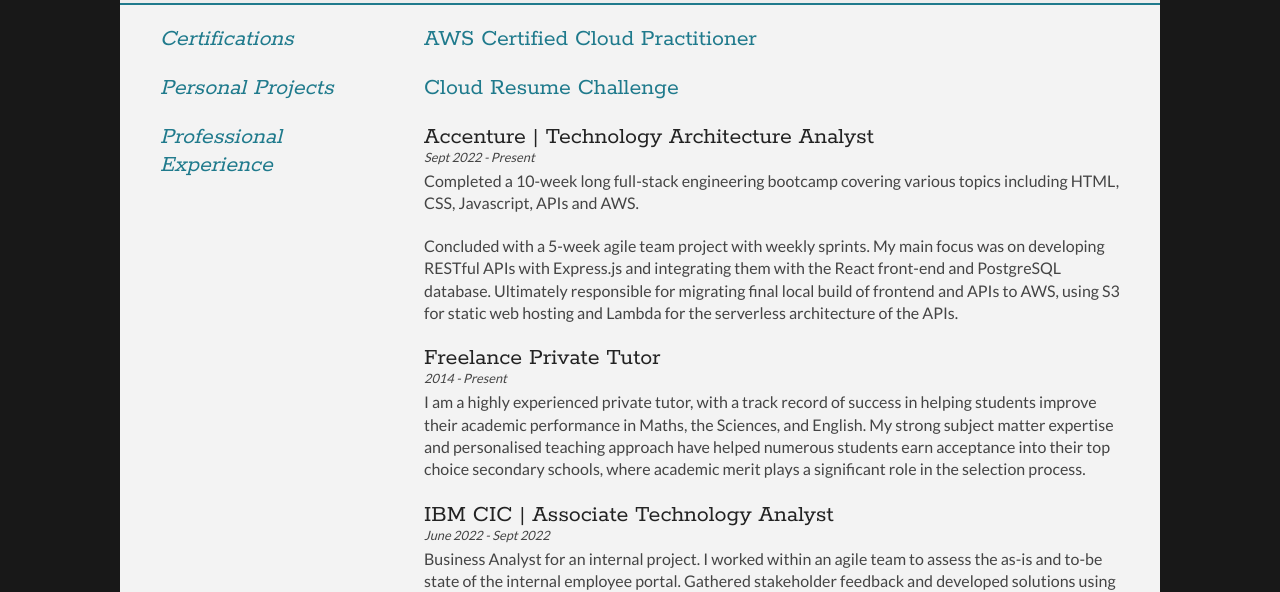
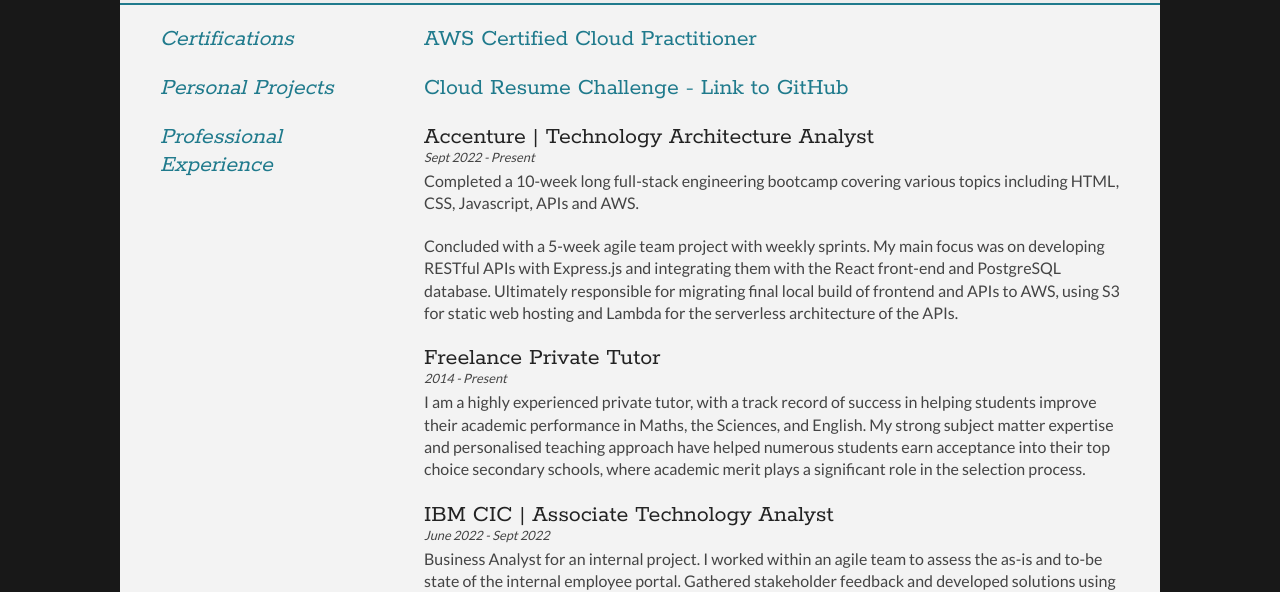
Before and after one commit to Matchahub/Cloud_Resume_Challenge, a website: page index.html in a window 1280 px wide. Shown: the part 209-801 px from the top of the page. Drawn offline with Linux system fonts and the light colour scheme; no server answers.

Commit message:
frontend changes

```diff
--- a/index.html
+++ b/index.html
@@ -56,7 +56,7 @@
 
         <div class="sectionContentCert">
           <article>
-            <h4 id="cert"><a target="_new" href="https://github.com/Matchahub/Cloud_Resume_Challenge">Cloud Resume Challenge</a></h4>
+            <h4 id="cert"><a target="_new" href="https://github.com/Matchahub/Cloud_Resume_Challenge">Cloud Resume Challenge - Link to GitHub</a></h4>
           </article>
         </div>
       </section>
```
